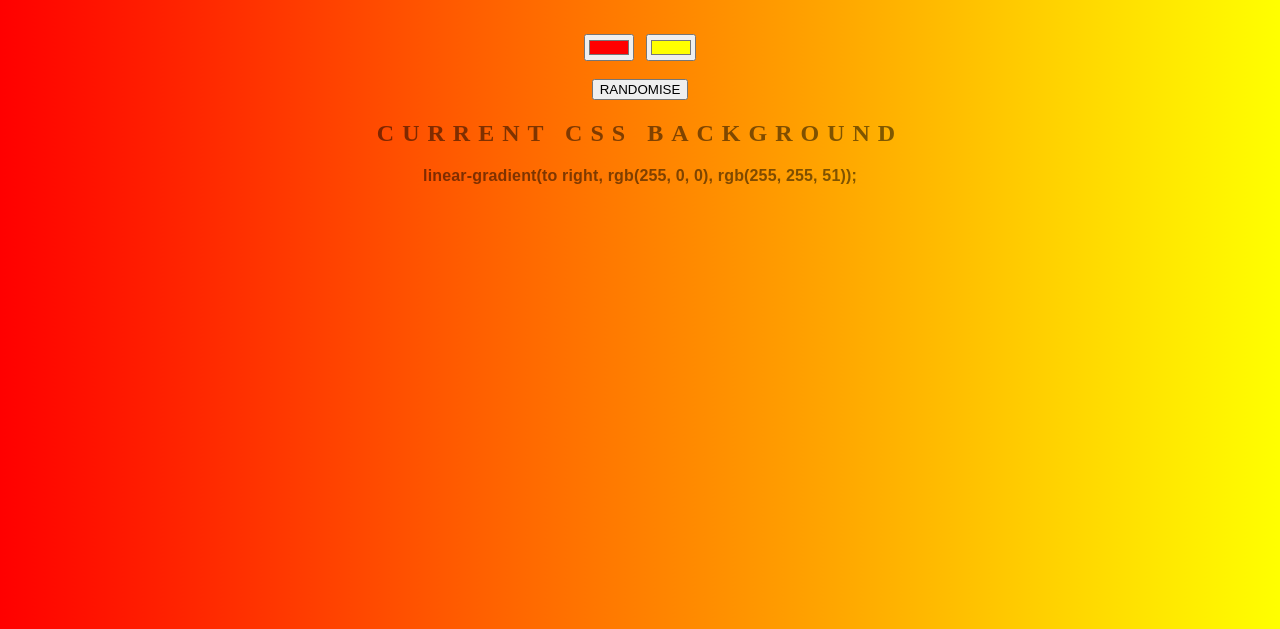
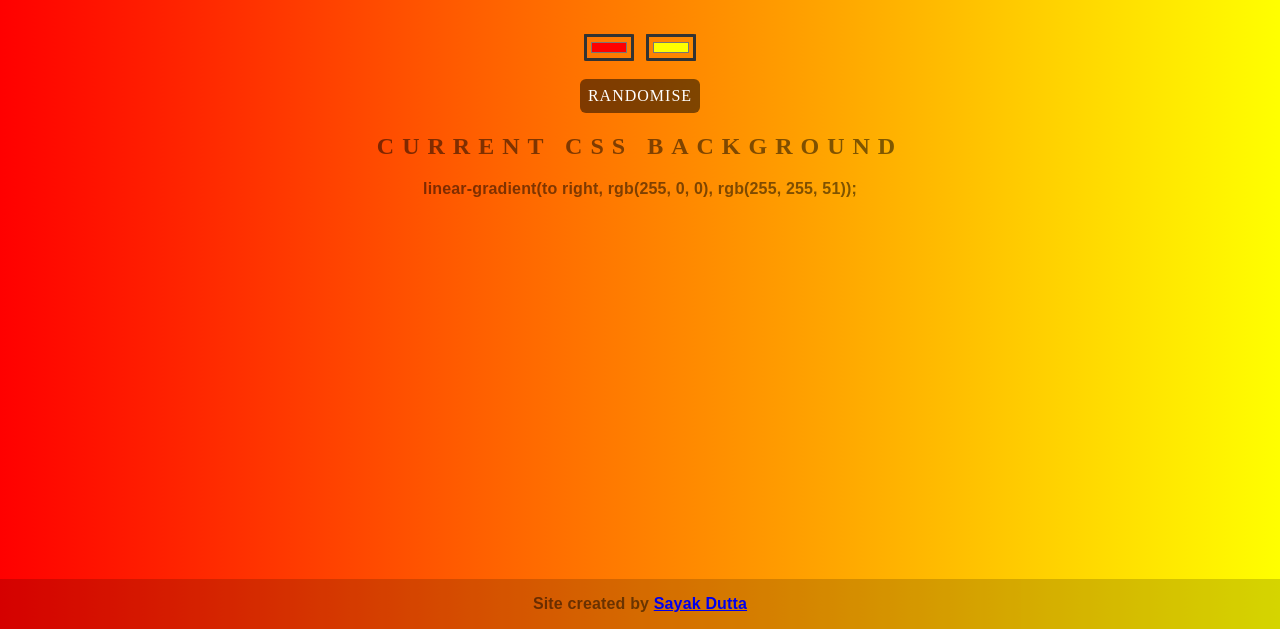
Before and after one commit to piklume/background-generator, a plain HTML site: page index.html in a window 1280 px wide. Shown: the part 171-800 px from the top of the page. Drawn offline with Linux system fonts and the light colour scheme.

Commit message:
added button animation and footer

```diff
--- a/index.html
+++ b/index.html
@@ -1,18 +1,21 @@
 <!DOCTYPE html>
 <html>
 <head>
-	<title>Cool Background</title>
+	<title>CSS Background Generator</title>
 	<link rel="stylesheet" type="text/css" href="style.css">
 </head>
 <body id="gradient">
 	<h1>Background Generator</h1>
-	<input class="color1" type="color" name="color1" value="#FF0000">
-	<input class="color2" type="color" name="color2" value="#FFFF00">
+	<input class="color1 sketchy" type="color" name="color1" value="#FF0000">
+	<input class="color2 sketchy" type="color" name="color2" value="#FFFF00">
 	<br><br>
-	<button id="random" class="random" name="random">RANDOMISE</button>
+	<!-- <button id="random" class="random" name="random">RANDOMISE</button>	 -->
+	<a id="random" name="random" class="example_e random">RANDOMISE</a>
 	<h2>Current CSS Background</h2>
 	<h3>linear-gradient(to right, rgb(255, 0, 0), rgb(255, 255, 51));</h3>
-
+	<footer class="footer">
+		<p>Site created by <a href="https://github.com/piklume" target="_blank">Sayak Dutta</a></p>
+	</footer>
 	<script type="text/javascript" src="script.js"></script>
 </body>
 </html>
--- a/script.js
+++ b/script.js
@@ -30,7 +30,7 @@ function setRandomColors() {
 	  + randomColor()
 	  + ")";
 
-	 css.textContent = body.style.background + ";";
+	css.textContent = body.style.background + ";";
 }
 
 color1.addEventListener("input", setGradient);
--- a/style.css
+++ b/style.css
@@ -25,3 +25,55 @@ h3 {
     letter-spacing: 0.01em;
 
 }
+
+.random {
+    cursor: pointer;
+}
+
+.example_e {
+    border: none;
+    background:rgba(0,0,0,.5);
+    color: #ffffff !important;
+    font-weight: 100;
+    padding: 8px;
+    letter-spacing: 1px;
+    text-transform: uppercase;
+    border-radius: 6px;
+    display: inline-block;
+    transition: all 0.3s ease 0s;
+}
+
+.example_e:hover {
+color: #404040 !important;
+font-weight: 700 !important;
+letter-spacing: 10px;
+background: none;
+-webkit-box-shadow: 0px 5px 40px -10px rgba(0,0,0,0.57);
+-moz-box-shadow: 0px 5px 40px -10px rgba(0,0,0,0.57);
+transition: all 0.3s ease 0s;
+}
+
+.sketchy {
+    /* padding: 4rem 8rem; */
+    display: inline-block;
+    border: 3px solid #333333;
+    font-size: 2.5rem;
+    border-radius: 2% 6% 5% 4% / 1% 1% 2% 4%;
+    text-transform: uppercase;
+    letter-spacing: 0.3ch;
+    background: transparent;
+    position: relative;
+}
+
+.footer {
+    font: 900 1em 'Raleway', sans-serif;
+    color: rgba(0,0,0,.5);
+    text-transform: none;
+    letter-spacing: 0.01em;
+    position: fixed;
+    left: 0;
+    bottom: 0;
+    width: 100%;
+    background-color: rgba(0, 0, 0, 0.164);
+    text-align: center;
+}
```
